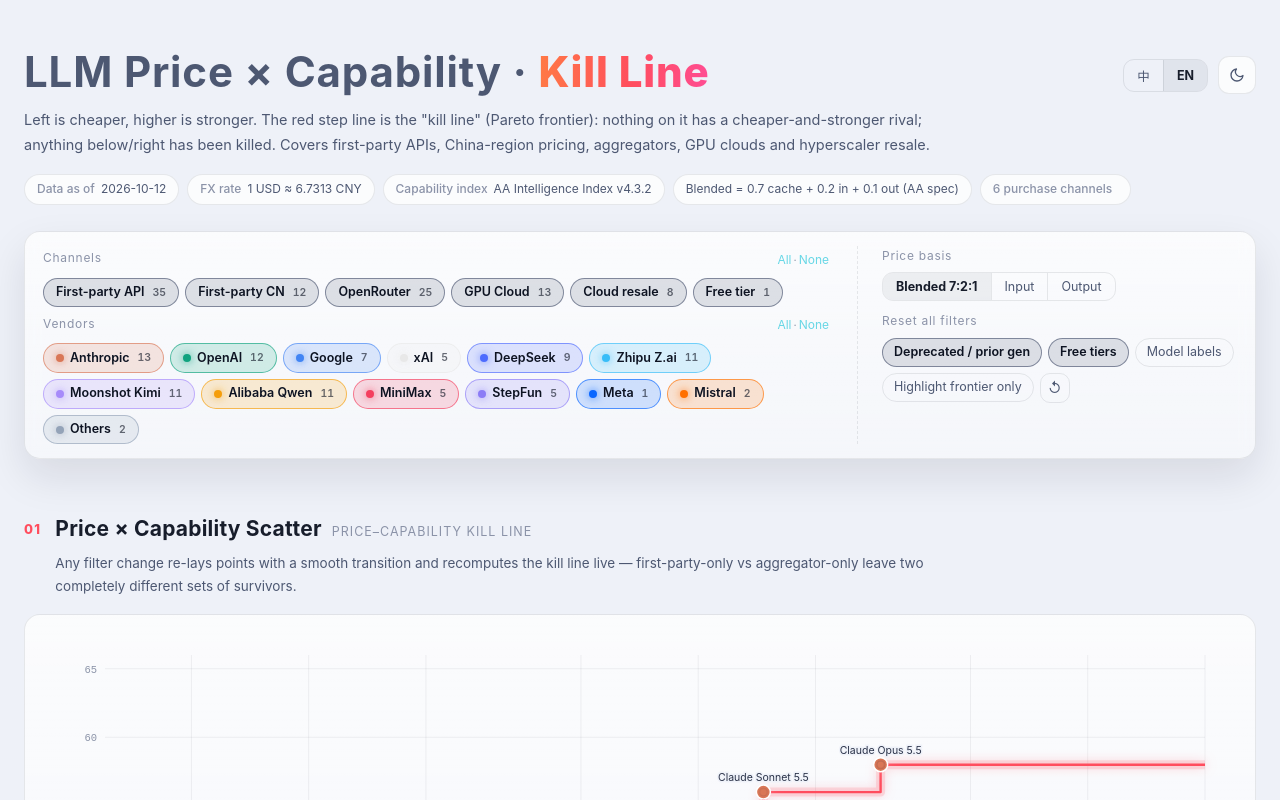
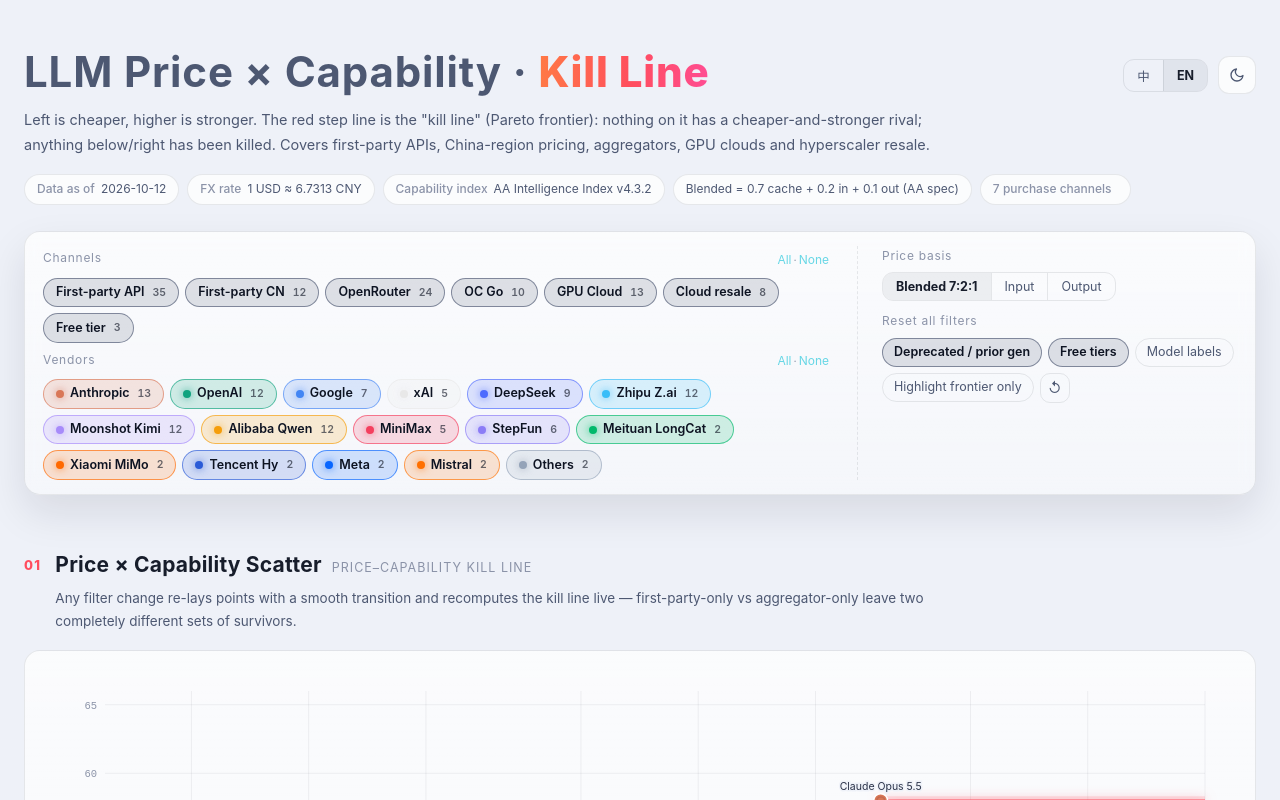
Before and after one commit to Mappedinfo/llm-price-kill-line, a React (Vite) app: page / in a window 1280 px wide. Shown: the top 800 px of the page. Built offline with nearby package versions, Linux system fonts and the light colour scheme.

Commit message:
新增 OpenCode Go 订阅渠道($10/月):LongCat/MiMo/Hy(混元)/Space Bunny/Contributor 系列;斩杀线更新为 3 点位

```diff
--- a/src/data/models.js
+++ b/src/data/models.js
@@ -25,6 +25,9 @@
     alibaba:   { name: '阿里 Qwen', color: '#f59e0b' },
     minimax:   { name: 'MiniMax',   color: '#f43f5e' },
     stepfun:   { name: '阶跃 StepFun', color: '#8b7cf6' },
+    longcat:   { name: '美团 LongCat', color: '#00b96b' },
+    mimo:      { name: '小米 MiMo', color: '#ff6900' },
+    hunyuan:   { name: '腾讯 Hy(混元)', color: '#2b5bd7' },
     meta:      { name: 'Meta',      color: '#0866ff' },
     mistral:   { name: 'Mistral',   color: '#ff7000' },
     other:     { name: '其他',      color: '#94a3b8' },
@@ -34,6 +37,7 @@
     official:    { name: '官方直连 API(国际/美元)', short: '官方API' },
     officialCN:  { name: '官方直连 API(中国区/人民币)', short: '官方CN' },
     openrouter:  { name: 'OpenRouter 聚合', short: 'OpenRouter' },
+    ocgo:        { name: 'OpenCode Go 订阅($10/月)', short: 'OC Go' },
     gpucloud:    { name: 'GPU 云推理(Together/Fireworks/DeepInfra 等)', short: 'GPU云' },
     hyperscale:  { name: '云厂商转售(Bedrock/Vertex/Azure)', short: '云转售' },
     free:        { name: '免费限量(:free)', short: '免费' },
@@ -111,6 +115,19 @@
     { id:'mm-m3CN', vendor:'minimax', model:'MiniMax-M3', ii:29, open:true, ch:'officialCN', cur:'CNY', pIn:2.1, pCache:0.42, pOut:8.4, src:'https://platform.minimax.cn/docs/pricing/overview', verified:'official' },
     { id:'mm-m27',  vendor:'minimax', model:'MiniMax-M2.7', ii:23, dep:true, open:true, ch:'official', cur:'USD', pIn:0.3, pCache:0.06, pOut:1.2, src:'https://platform.minimax.io/docs/pricing/overview', verified:'official', note:'官方未降价(OR 渠道 $0.21/$0.84 与官方不符)' },
 
+    /* ---- OpenCode Go 订阅($10/月;按模型月度美元额度;批发价直传) ---- */
+    { id:'oc-spark13c', vendor:'meta', model:'Muse Spark 1.3 Contributor', ii:48, ch:'ocgo', cur:'USD', pIn:0.1, pCache:0.002, pOut:0.2, src:'https://opencode.ai/v2/docs/console/go/', verified:'official', note:'以训练数据换折扣(区域限制、非 ZDR);混合价仅 $0.041;Go 月限 $60 / Plus $120' },
+    { id:'oc-mimo26pro', vendor:'mimo', model:'MiMo-V2.6-Pro', ii:46, ch:'ocgo', cur:'USD', pIn:0.435, pCache:0.003625, pOut:0.87, src:'https://opencode.ai/v2/docs/console/go/', verified:'official', note:'小米 9-21 发布,AA 开源第一;混合价 $0.18;Go 月限 $15 / Plus $60' },
+    { id:'oc-mimo26f', vendor:'mimo', model:'MiMo-V2.6-Flash', ii:38, ch:'ocgo', cur:'USD', pIn:0.14, pCache:0.0028, pOut:0.28, src:'https://opencode.ai/v2/docs/console/go/', verified:'official', note:'Go 月限 $60 / Plus $120' },
+    { id:'oc-hy4',   vendor:'hunyuan', model:'Hy4 preview', ii:null, ch:'ocgo', cur:'USD', pIn:0.834, pCache:0.042, pOut:2.501, src:'https://opencode.ai/v2/docs/console/go/', verified:'official', note:'腾讯混元 770B/49B MoE,1M 上下文,Apache 2.0 开源;AA 未收录;Go 月限 $30 / Plus $120' },
+    { id:'oc-hy3',   vendor:'hunyuan', model:'Hy3', ii:25, ch:'ocgo', cur:'USD', pIn:0.14, pCache:0.035, pOut:0.58, src:'https://opencode.ai/v2/docs/console/go/', verified:'official', note:'295B/21B,开源;Go 月限 $60 / Plus $240' },
+    { id:'oc-longcat2', vendor:'longcat', model:'LongCat-2.0', ii:19, ch:'ocgo', cur:'USD', pIn:0.3, pCache:0.006, pOut:1.2, src:'https://opencode.ai/v2/docs/console/go/', verified:'official', note:'美团 1.6T/48B MoE,MIT 开源;Go 月限 $60 / Plus $240' },
+    { id:'oc-qw37plus', vendor:'alibaba', model:'Qwen3.7 Plus (≤256K)', ii:25, ch:'ocgo', cur:'USD', pIn:0.4, pCache:0.04, pOut:1.6, src:'https://opencode.ai/v2/docs/console/go/', verified:'official', note:'>256K 档 $1.2/$4.8;Go 月限 $60 / Plus $180' },
+    { id:'oc-glm53', vendor:'zhipu', model:'GLM-5.3', ii:45, open:true, ch:'ocgo', cur:'USD', pIn:1.4, pCache:0.26, pOut:4.4, src:'https://opencode.ai/v2/docs/console/go/', verified:'official', note:'与 z.ai 官方同价;Go 月限 $15 / Plus $120' },
+    { id:'oc-k3',    vendor:'moonshot', model:'Kimi K3', ii:44, open:true, ch:'ocgo', cur:'USD', pIn:3, pCache:0.3, pOut:15, src:'https://opencode.ai/v2/docs/console/go/', verified:'official', note:'与官方同价;Go 月限 $15 / Plus $60' },
+    { id:'oc-step5free', vendor:'stepfun', model:'Step-5 Preview (Go 限时免费)', ii:44, ch:'free', cur:'USD', pIn:0, pCache:0, pOut:0, src:'https://opencode.ai/v2/docs/console/go/', verified:'official', note:'OpenCode Go/Plus 限时免费·不限量' },
+    { id:'oc-longcat25free', vendor:'longcat', model:'LongCat 2.5 Preview (Go 限时免费)', ii:null, ch:'free', cur:'USD', pIn:0, pCache:0, pOut:0, src:'https://opencode.ai/v2/docs/console/go/', verified:'official', note:'OpenCode Go/Plus 限时免费·不限量;AA 未收录' },
+
     /* ---- Meta / Mistral ---- */
     { id:'mt-muse13', vendor:'meta', model:'Muse Spark 1.3', ii:48, ch:'gpucloud', provider:'AA 市场均价', cur:'USD', pIn:null, pCache:null, pOut:null, blendedOverride:0.78, src:'https://artificialanalysis.ai/models/muse-spark-1-3', verified:'official', note:'Meta 现任 AA 榜旗舰(9-02 发布);无第一方按量 API,价格为 AA 市场均价口径' },
     { id:'mi-l4', vendor:'mistral', model:'Mistral Large 4', ii:38, open:true, ch:'official', cur:'USD', pIn:0.68, pCache:0.07, pOut:2.09, src:'https://docs.mistral.ai/inference/pricing', verified:'official', note:'10-06 发布(v26.10),上市 5 折促销价(标准 $1.36/$0.14/$4.18);开源权重' },
@@ -139,7 +156,7 @@
 
     /* ---- 免费限量 / 匿名 stealth ---- */
     { id:'or-m3f',    vendor:'minimax', model:'MiniMax-M3 (:free)', ii:29, open:true, ch:'free', cur:'USD', pIn:0, pCache:0, pOut:0, src:'https://openrouter.ai/models', verified:'official', note:'免费限量:充值过 $10 后 1000 次/天,否则 50 次/天' },
-    { id:'sb-alpha',  vendor:'other', model:'Space Bunny Alpha(匿名 stealth)', ii:null, ch:'openrouter', cur:'USD', pIn:null, pCache:null, pOut:null, src:'https://openrouter.ai/stealth/space-bunny-alpha', verified:'media', note:'OpenRouter 匿名 stealth 模型(9-23 上架,1M 上下文,已退出公开目录);开发者匿名,社区猜为 MiniMax 系(未证实);无官方价格与 AA 指数,不入图' },
+    { id:'oc-sb',     vendor:'other', model:'Space Bunny', ii:null, ch:'ocgo', cur:'USD', pIn:0.15, pCache:0.03, pOut:0.6, src:'https://opencode.ai/v2/docs/console/go/', verified:'official', note:'匿名模型(社区 tokenizer 证据强指向 MiniMax M3.1-Flash,未证实);Go 月限 $30 / Plus $120;AA 未收录' },
 
     /* ---- GPU 云(8-27 核实,未逐条复核) ---- */
     { id:'di-v4p',  vendor:'deepseek', model:'DeepSeek V4 Pro', ii:36, ch:'gpucloud', provider:'DeepInfra', cur:'USD', pIn:1.3, pCache:0.1, pOut:2.6, src:'https://deepinfra.com/models', verified:'official', note:'无峰谷之分,输出价低于官方峰价 34%' },
@@ -178,6 +195,7 @@
     { vendor:'月之暗面', plan:'Kimi 会员(客户端)', fee:'档位价应用端 JS 不可读(此前 $19/$39/$99/$199)', quota:'API 平台明确不提供订阅制;会员权益以 App 内为准', src:'https://platform.kimi.com/docs/pricing', verified:'media' },
     { vendor:'阿里', plan:'百炼 Token Plan 个人版', fee:'官方帮助页现 404,状态不明(此前限时 ¥39/¥139/¥499)', quota:'以控制台订阅页为准', src:'https://help.aliyun.com/zh/model-studio/', verified:'media' },
     { vendor:'MiniMax', plan:'Token Plan(国内)', fee:'Plus ¥49 · Max ¥119 · Ultra ¥469/月', quota:'5小时+周双窗口;积分包 ¥30=4489 分起,365 天有效;超额按目录价折算积分', src:'https://platform.minimax.cn/docs/guides/pricing-token-plan', verified:'official' },
+    { vendor:'OpenCode', plan:'Go / Go Plus', fee:'$10 · $40/月', quota:'按模型给每月美元额度(Go 如 GLM-5.3 $15、Flash 类 $60-80、K3 $15;Plus 约 2-4 倍);5h=20%/周=50%/月=100% 三窗口;额尽可启用余额按量兜底;单人间 workspace;token 单价两档相同', src:'https://opencode.ai/v2/docs/console/go/', verified:'official', note:'批发折扣直传;Muse Spark Contributor 系列以训练数据换折扣' },
     { vendor:'GitHub', plan:'Copilot Free / Pro / Pro+ / Max', fee:'$0 · $10 · $39 · $100/月', quota:'credits 池模式(1 credit=$0.01);模型选择器随上游更新', src:'https://github.com/features/copilot/plans', verified:'official', note:'8-27 核实,未逐条复核' },
     { vendor:'Cursor', plan:'Hobby / Pro / Pro+ / Ultra', fee:'$0 · $20 · $60 · $200/月', quota:'自有模型池 + 第三方按 API 价后付费', src:'https://cursor.com/pricing', verified:'official', note:'8-27 核实,未逐条复核' },
     { vendor:'Kiro(AWS)', plan:'Free / Pro / Pro+ / Pro Max / Power', fee:'$0 · $20 · $40 · $100 · $200/月', quota:'月度积分 50/1000/2000/5000/10000', src:'https://kiro.dev/pricing', verified:'official', note:'8-27 核实,未逐条复核' },
@@ -185,7 +203,7 @@
 
   mechanics: [
     { channel:'OpenRouter', how:'预充值积分(卡 5.5% 费、Crypto 5%、支付宝);BYOK 每月 $25k 内免推理费,超出 5%;:free 每日 50-1000 次;:batch 恒 5 折;部分路由存在与官方不符的促销价(如 GLM-5.3、Kimi K3),已标注', src:'https://openrouter.ai/docs/faq' },
-    { channel:'OpenCode Zen', how:'预充值 $20 起 + 卡费 4.4%+$0.30;零加价;公开价目文档页已下线(转入登录态 /auth),本次无法逐条核实目录', src:'https://opencode.ai/zen' },
+    { channel:'OpenCode Go($10/月)/ Go Plus($40/月)', how:'订阅制:每模型每月美元额度(Go 档 $15-80 不等),5h=20%/周=50%/月=100% 窗口;token 单价=批发价直传、两档相同;额尽可切余额按量;Contributor 模型以训练数据换折扣(区域限制)', src:'https://opencode.ai/v2/docs/console/go/' },
     { channel:'DeepSeek', how:'峰/闲双价:闲时=峰时一半(UTC 工作日 01-04/06-10 点);9-14 起 V4-Pro 请求官方称按 V4.1-Flash 价路由(与定价页口径冲突,见 caveats)', src:'https://api-docs.deepseek.com/news/news260910' },
     { channel:'OpenAI / Anthropic / Google / Fireworks / Bedrock', how:'Batch 恒 5 折;OpenAI Flex 同 5 折、Fast 2×(astra/6.1-sol 另有 Ultrafast 6×);Anthropic Haiku 5.5 >100K 提示 5 倍加价', src:'https://developers.openai.com/api/docs/pricing' },
     { channel:'智谱 GLM Coding Plan', how:'非峰时(峰时仅工作日 14-18 点)积分半价;额度用尽即停;仅限官方指定工具', src:'https://docs.bigmodel.cn/cn/coding-plan/overview' },
@@ -206,6 +224,7 @@
     { name:'StepFun 定价详情', url:'https://platform.stepfun.com/docs/zh/guides/pricing/details' },
     { name:'Mistral Pricing', url:'https://docs.mistral.ai/inference/pricing' },
     { name:'OpenRouter Models API(2026-10-12 拉取)', url:'https://openrouter.ai/api/v1/models' },
+    { name:'OpenCode Go 控制台定价', url:'https://opencode.ai/v2/docs/console/go/' },
     { name:'OpenRouter Space Bunny Alpha(stealth)', url:'https://openrouter.ai/stealth/space-bunny-alpha' },
     { name:'Artificial Analysis 模型榜(v4.3.2)', url:'https://artificialanalysis.ai/leaderboards/models' },
     { name:'人民币汇率中间价(中国货币网)', url:'https://www.chinamoney.com.cn/chinese/bkccpr/' },
@@ -218,6 +237,8 @@
     '<b>渠道价异常</b>:OpenRouter 上 GLM-5.3(输入 $0.079)、Kimi K3($0.73/$10)、GLM-5.2 等与官方价明显不符,疑为限时促销路由,波动大,已标「媒体口径」。',
     '<b>未核实 SKU</b>:GLM-5.3-Prime 官方渠道不存在(仅聚合在售);Qwen3.8-Max-Prime 官方 ¥24/¥72 与聚合 $4/$12 有差,以官方为准。',
     '<b>能力指数换版</b>:AA 由 v4.1.1 升至 v4.3.2,与 8 月旧分数不可直接比较;GLM-5.2、Kimi K2.7、Grok 4.5/4.3 等未收录模型的旧分已清空而非沿用。',
+    '<b>OpenCode Go</b> 为订阅渠道($10/月),图中 OC Go 点为每-token 单价(批发直传),但实际可用量受每模型月度额度约束(如 GLM-5.3 每月 $15);额度用尽后需切按量或等刷新。',
+    '<b>Contributor 折扣</b>:Muse Spark 1.3 Contributor 的 $0.1/$0.2 单价以「你的数据可用于训练」换取(区域限制、非 ZDR),隐私敏感场景请勿选用。',
     '人民币价格按 2026-10-12 中间价 6.7313 折算;免费限量(:free)受每日请求数限制不参与斩杀;Space Bunny Alpha 为匿名 stealth 模型,无价格与指数,仅列说明。',
     'OpenCode Zen 公开价目文档已下线(转登录态),本版未纳入其渠道行;GPU 云与云转售部分行沿用 8-27 核实价,已逐条标注。',
   ],
--- a/src/i18n/locales.js
+++ b/src/i18n/locales.js
@@ -53,6 +53,7 @@
     'tag.mediaSrc': '媒体口径',
     'buyType.official': '按量付费',
     'buyType.officialCN': '按量付费',
+    'buyType.ocgo': '订阅 · 含每模型月度额度',
     'buyType.openrouter': '预充值 · 充值卡费5.5%',
     'buyType.zen': '预充值 · 零加价',
     'buyType.gpucloud': '按量付费',
@@ -110,12 +111,12 @@
     'footer.text': 'Mappedinfo · 数据仅供研究参考,以各厂商页面实时价格为准 · 欢迎 PR 修正数据',
     'footer.repo': 'GitHub 仓库',
 
-    'ch.official': '官方API', 'ch.officialCN': '官方CN', 'ch.openrouter': 'OpenRouter',
+    'ch.official': '官方API', 'ch.officialCN': '官方CN', 'ch.openrouter': 'OpenRouter', 'ch.ocgo': 'OC Go',
     'ch.zen': 'Zen', 'ch.gpucloud': 'GPU云', 'ch.hyperscale': '云转售', 'ch.free': '免费',
     'vendor.anthropic': 'Anthropic', 'vendor.openai': 'OpenAI', 'vendor.google': 'Google',
     'vendor.xai': 'xAI', 'vendor.deepseek': 'DeepSeek', 'vendor.zhipu': '智谱 Z.ai',
     'vendor.moonshot': '月之暗面', 'vendor.alibaba': '阿里 Qwen', 'vendor.minimax': 'MiniMax',
-    'vendor.stepfun': '阶跃 StepFun', 'vendor.mistral': 'Mistral',
+    'vendor.stepfun': '阶跃 StepFun', 'vendor.mistral': 'Mistral', 'vendor.longcat': '美团 LongCat', 'vendor.mimo': '小米 MiMo', 'vendor.hunyuan': '腾讯 Hy',
     'vendor.meta': 'Meta', 'vendor.other': '其他',
     'snap.1': 'GPT-5.6 Sol 官方 $4/$20 为促销价(承诺至 2026-11-21);OpenRouter/Zen 的 OpenAI 路由目前另有约 5 折路由价。',
     'snap.2': 'Gemini 3.6/3.7 Flash 为促销价,2027-01-01 起翻倍;GLM-5.3-Flash 促销至 2026-09-09。',
@@ -179,6 +180,7 @@
     'tag.mediaSrc': 'Media-reported',
     'buyType.official': 'Pay-as-you-go',
     'buyType.officialCN': 'Pay-as-you-go',
+    'buyType.ocgo': 'Subscription · per-model monthly quota',
     'buyType.openrouter': 'Prepaid credits · 5.5% top-up fee',
     'buyType.zen': 'Prepaid · zero markup',
     'buyType.gpucloud': 'Pay-as-you-go',
@@ -236,12 +238,12 @@
     'footer.text': 'Mappedinfo · For research reference; live vendor pages prevail · PRs welcome',
     'footer.repo': 'GitHub repo',
 
-    'ch.official': 'First-party API', 'ch.officialCN': 'First-party CN', 'ch.openrouter': 'OpenRouter',
+    'ch.official': 'First-party API', 'ch.officialCN': 'First-party CN', 'ch.openrouter': 'OpenRouter', 'ch.ocgo': 'OC Go',
     'ch.zen': 'Zen', 'ch.gpucloud': 'GPU Cloud', 'ch.hyperscale': 'Cloud resale', 'ch.free': 'Free tier',
     'vendor.anthropic': 'Anthropic', 'vendor.openai': 'OpenAI', 'vendor.google': 'Google',
     'vendor.xai': 'xAI', 'vendor.deepseek': 'DeepSeek', 'vendor.zhipu': 'Zhipu Z.ai',
     'vendor.moonshot': 'Moonshot Kimi', 'vendor.alibaba': 'Alibaba Qwen', 'vendor.minimax': 'MiniMax',
-    'vendor.stepfun': 'StepFun', 'vendor.mistral': 'Mistral',
+    'vendor.stepfun': 'StepFun', 'vendor.mistral': 'Mistral', 'vendor.longcat': 'Meituan LongCat', 'vendor.mimo': 'Xiaomi MiMo', 'vendor.hunyuan': 'Tencent Hy',
     'vendor.meta': 'Meta', 'vendor.other': 'Others',
     'snap.1': 'GPT-5.6 Sol first-party $4/$20 is promotional (guaranteed to 2026-11-21); OpenRouter/Zen OpenAI routes currently add ~50% route-level discounts on top.',
     'snap.2': 'Gemini 3.6/3.7 Flash prices double on 2027-01-01 after the promo; GLM-5.3-Flash promo ends 2026-09-09.',
```
Also changed, not shown: 1 other file (tests, documents, lock files or other folders).
